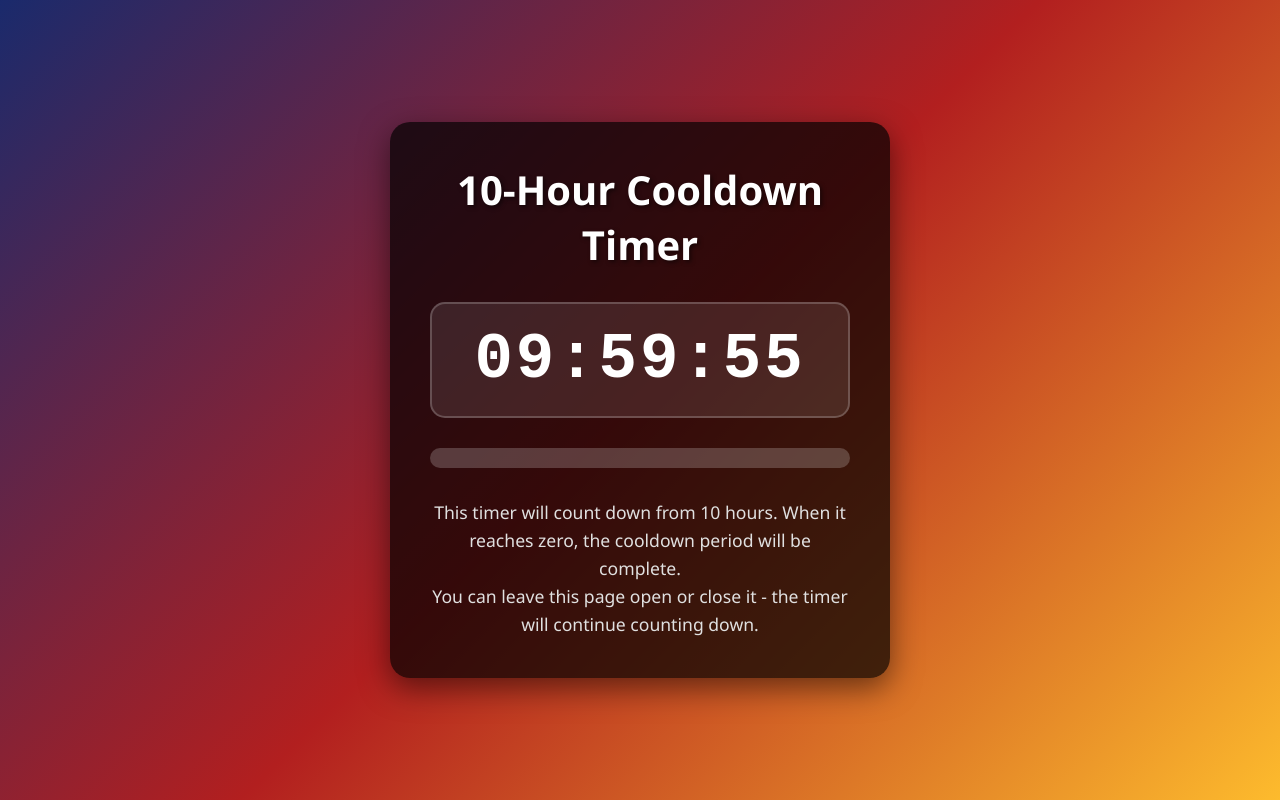
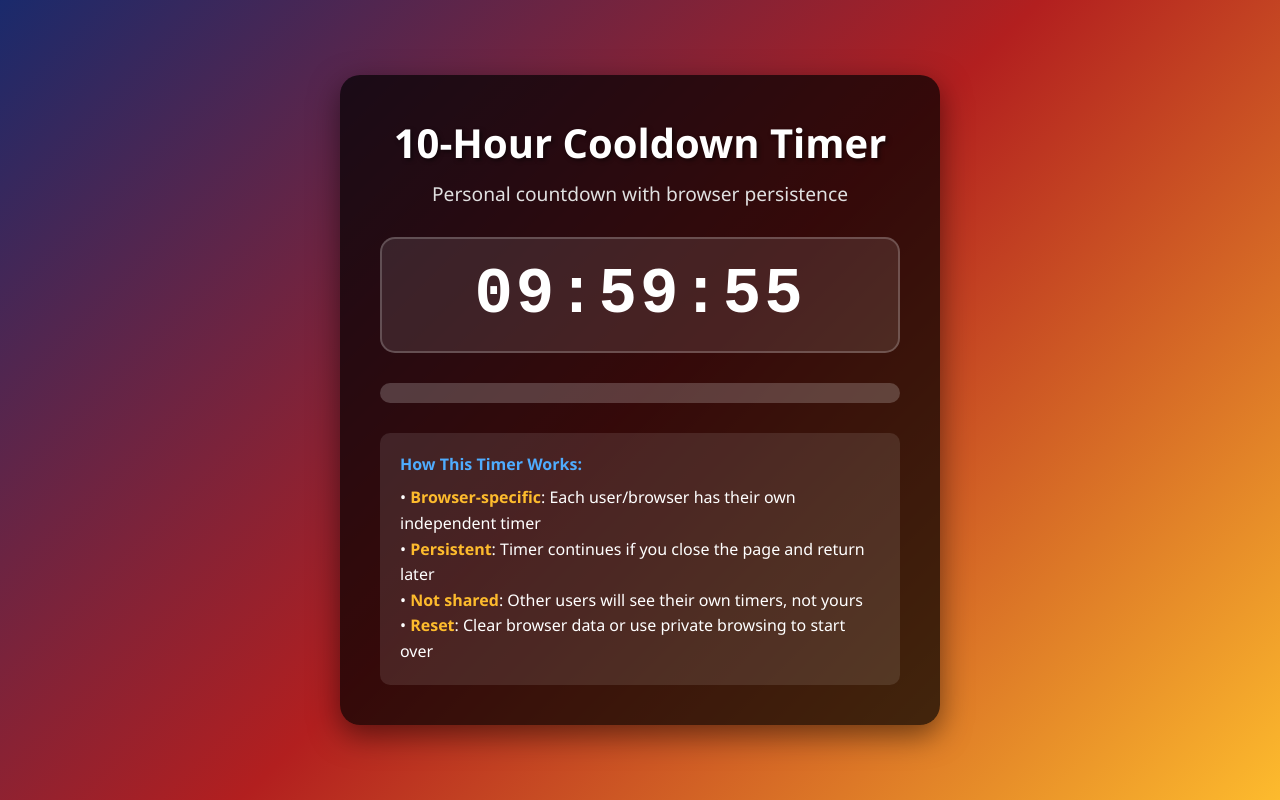
Before and after one commit to trophies123/12112HELPLEASE-ICANTDOITNOMORE, a plain HTML site: page index.html in a window 1280 px wide. Drawn offline with Linux system fonts and the light colour scheme.

Commit message:
Update index.html

```diff
--- a/index.html
+++ b/index.html
@@ -29,14 +29,20 @@
             border-radius: 20px;
             padding: 40px;
             box-shadow: 0 10px 30px rgba(0, 0, 0, 0.5);
-            max-width: 500px;
+            max-width: 600px;
             width: 100%;
         }
 
         h1 {
             font-size: 2.5rem;
+            margin-bottom: 10px;
+            text-shadow: 2px 2px 4px rgba(0, 0, 0, 0.5);
+        }
+
+        .subtitle {
+            font-size: 1.2rem;
             margin-bottom: 30px;
-            text-shadow: 2px 2px 4px rgba(0, 0, 0, 0.5);
+            color: #e0e0e0;
         }
 
         .timer {
@@ -76,11 +82,27 @@
             font-weight: bold;
         }
 
-        .instructions {
-            margin-top: 30px;
-            font-size: 1.1rem;
+        .info-box {
+            background: rgba(255, 255, 255, 0.1);
+            border-radius: 10px;
+            padding: 20px;
+            margin-top: 25px;
+            text-align: left;
+        }
+
+        .info-title {
+            font-weight: bold;
+            margin-bottom: 10px;
+            color: #4facfe;
+        }
+
+        .info-content {
             line-height: 1.6;
-            color: #e0e0e0;
+        }
+
+        .highlight {
+            color: #fdbb2d;
+            font-weight: bold;
         }
 
         @media (max-width: 600px) {
@@ -101,14 +123,22 @@
 <body>
     <div class="container">
         <h1>10-Hour Cooldown Timer</h1>
+        <div class="subtitle">Personal countdown with browser persistence</div>
+
         <div class="timer" id="timer">10:00:00</div>
         <div class="progress-container">
             <div class="progress-bar" id="progress-bar"></div>
         </div>
         <div class="completed" id="completed">Cooldown Complete!</div>
-        <div class="instructions">
-            <p>This timer will count down from 10 hours. When it reaches zero, the cooldown period will be complete.</p>
-            <p>You can leave this page open or close it - the timer will continue counting down.</p>
+
+        <div class="info-box">
+            <div class="info-title">How This Timer Works:</div>
+            <div class="info-content">
+                <p>• <span class="highlight">Browser-specific</span>: Each user/browser has their own independent timer</p>
+                <p>• <span class="highlight">Persistent</span>: Timer continues if you close the page and return later</p>
+                <p>• <span class="highlight">Not shared</span>: Other users will see their own timers, not yours</p>
+                <p>• <span class="highlight">Reset</span>: Clear browser data or use private browsing to start over</p>
+            </div>
         </div>
     </div>
 
```
